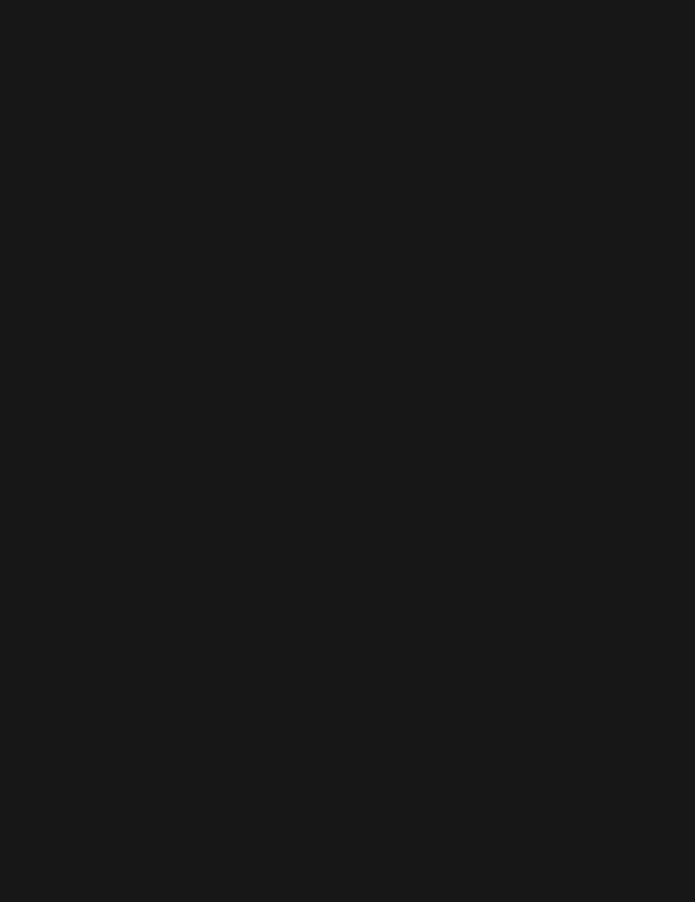
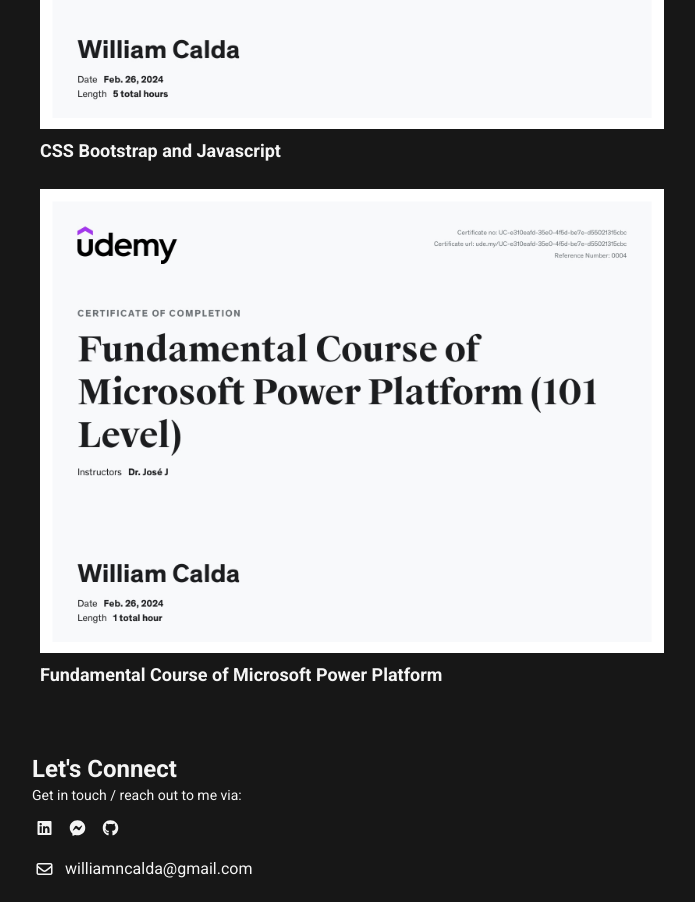
Before and after one commit to LiamWilN/portfolio-nextjs, a Next.js app: page /about in a window 1280 px wide. Shown: the part 920-1822 px from the top of the page, without its empty margins (288-983 px from the left). Before the commit the page ends 857 px from the top, so only its background shows below. Built offline with nearby package versions, Linux system fonts and the light colour scheme.

Commit message:
Added Certifications Section

```diff
--- a/src/assets/me.json
+++ b/src/assets/me.json
@@ -28,5 +28,18 @@
       "link": "https://github.com/LiamWilN",
       "title": "Github"
     }
+  ],
+
+  "certifications": [
+    {
+      "id": 0,
+      "title": "CSS Bootstrap and Javascript",
+      "link": "https://www.udemy.com/certificate/UC-68d06be2-42b7-433b-a52b-4234cd89c958/"
+    },
+    {
+      "id": 1,
+      "title": "Fundamental Course of Microsoft Power Platform",
+      "link": "https://www.udemy.com/certificate/UC-e310eafd-35e0-4f5d-be7e-d55021315cbc/"
+    }
   ]
 }
--- a/src/components/About.tsx
+++ b/src/components/About.tsx
@@ -7,6 +7,7 @@
 import { useEffect } from "react";
 import AOS from "aos";
 import "aos/dist/aos.css";
+import Certifications from "./Certifications";
 
 export default function About() {
   useEffect(() => {
@@ -49,6 +50,7 @@
         </div>
       </Section>
       <Skills />
+      <Certifications />
     </>
   );
 }
--- /dev/null
+++ b/src/components/Certifications.tsx
@@ -0,0 +1,39 @@
+import data from "@/assets/me.json";
+import Image, { StaticImageData } from "next/image";
+import CSSCert from "@/assets/certifications/CSS Bootstrap and Javascript Certificate.jpg";
+import PowerCert from "@/assets/certifications/Fundamental Course of Microsoft Power Platform.jpg";
+
+type CertificationProps = {
+  "CSS Bootstrap and Javascript": StaticImageData;
+  "Fundamental Course of Microsoft Power Platform": StaticImageData;
+};
+
+export default function Certifications() {
+  const certs: CertificationProps = {
+    "CSS Bootstrap and Javascript": CSSCert,
+    "Fundamental Course of Microsoft Power Platform": PowerCert,
+  };
+  return (
+    <div className="mt-8">
+      <h1 className="font-semibold text-2xl">Certifications</h1>
+      <ul className={`space-y-4" `}>
+        {data.certifications.map((item) => (
+          <li
+            data-aos="fade-right"
+            className="p-2 space-y-2 hover:bg-neutral-800 hover:dark:bg-neutral-200 rounded-tl-lg rounded-br-lg"
+            key={item.id}
+          >
+            <a href={item.link} target="_blank">
+              <Image
+                src={certs[item.title as keyof typeof certs]}
+                alt={item.title}
+                className="w-full h-auto"
+              />
+              <h2 className={`py-2 text-lg font-semibold`}>{item.title}</h2>
+            </a>
+          </li>
+        ))}
+      </ul>
+    </div>
+  );
+}
```
Also changed, not shown: src/assets/certifications/CSS Bootstrap and Javascript Certificate.jpg (added), src/assets/certifications/Fundamental Course of Microsoft Power Platform.jpg (added).
